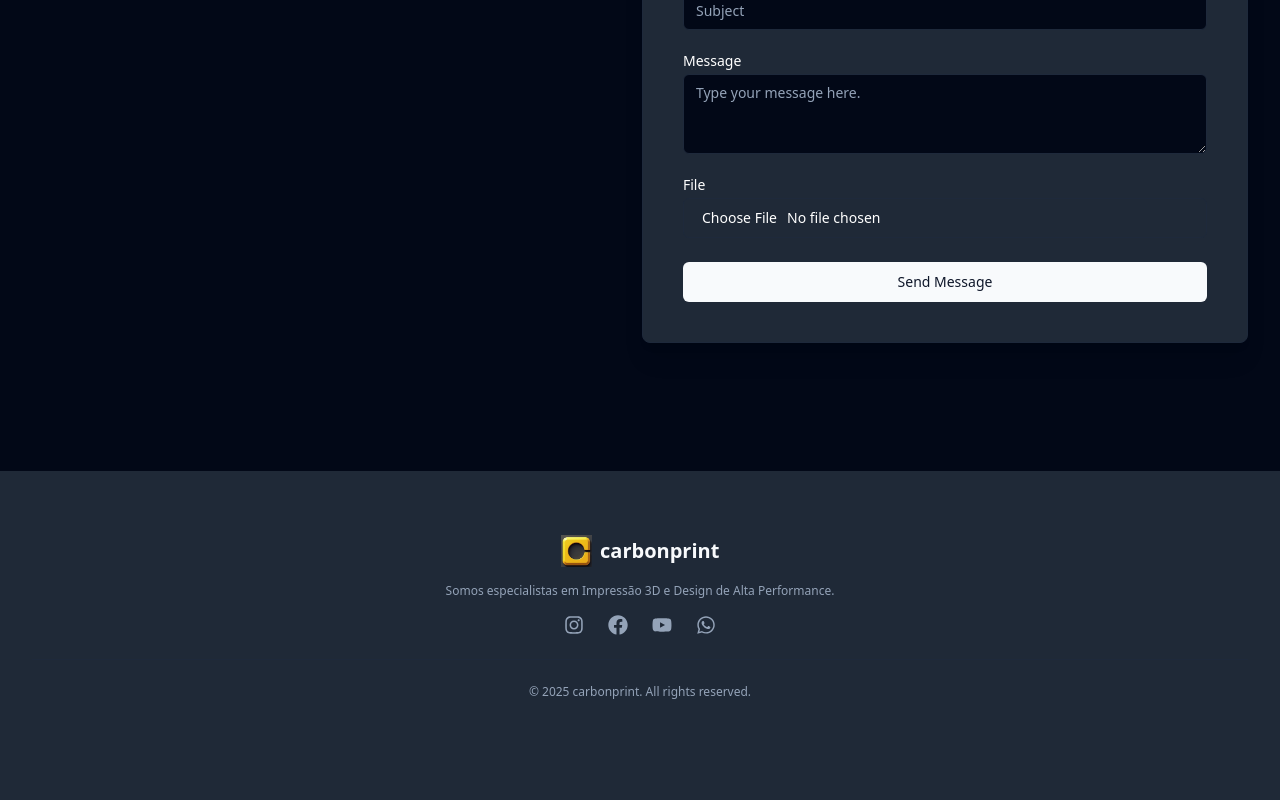
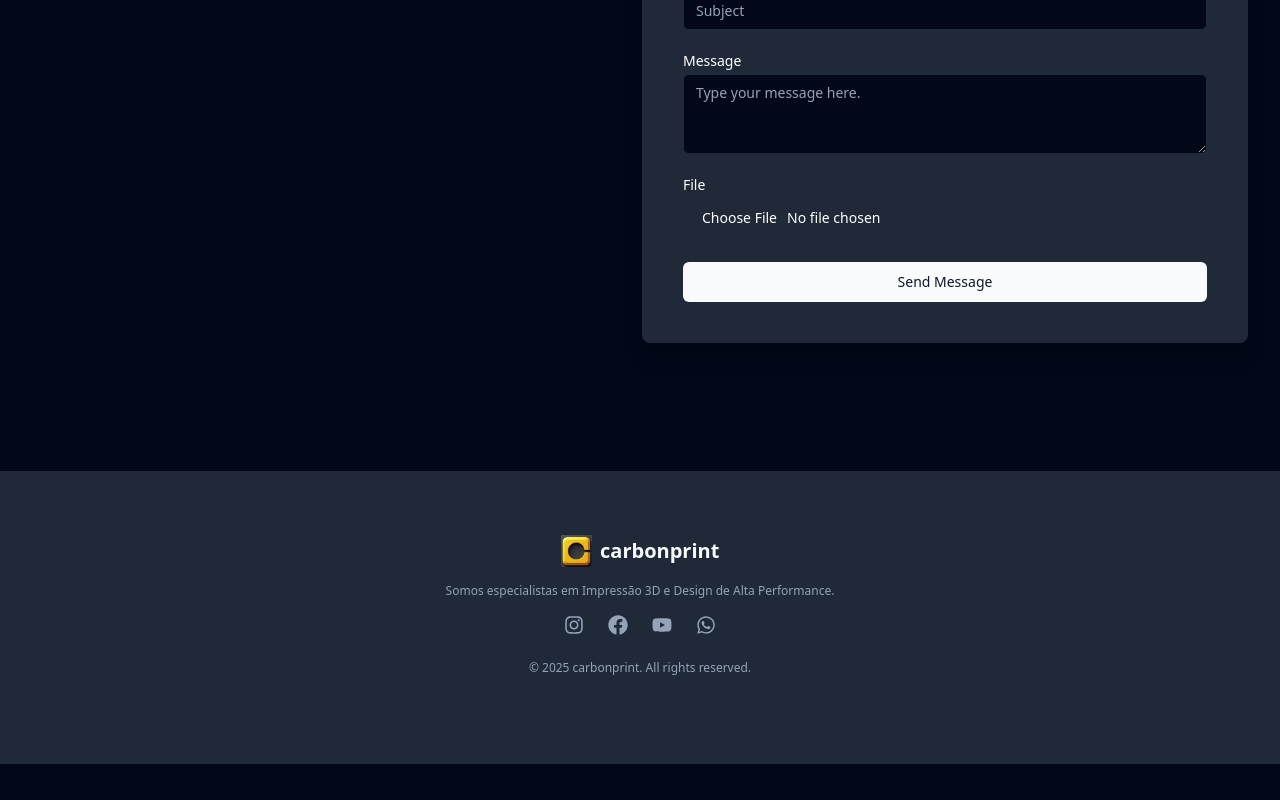
Before and after one commit to Kizenbahs/pt.carbonprint.lv, a React (Vite) app: page / in a window 1280 px wide. Shown: the part 2076-2876 px from the top of the page. After the commit the page ends 2840 px from the top, so only its background shows below. Built offline with nearby package versions, Linux system fonts and the light colour scheme.

Commit message:
Reduce footer spacing - bring copyright closer to social icons

```diff
--- a/src/components/Footer.tsx
+++ b/src/components/Footer.tsx
@@ -109,7 +109,7 @@ const Footer = ({
             </ul>
           </div>
         </div>
-        <div className="text-muted-foreground mt-6 flex flex-col items-center text-center gap-3 border-t py-6 text-xs font-medium">
+        <div className="text-muted-foreground mt-3 flex flex-col items-center text-center gap-3 border-t py-3 text-xs font-medium">
           <p className="order-2 lg:order-1">{copyright}</p>
           <ul className="order-1 flex flex-col gap-2 md:order-2 md:flex-row">
             {legalLinks.map((link, idx) => (
```
